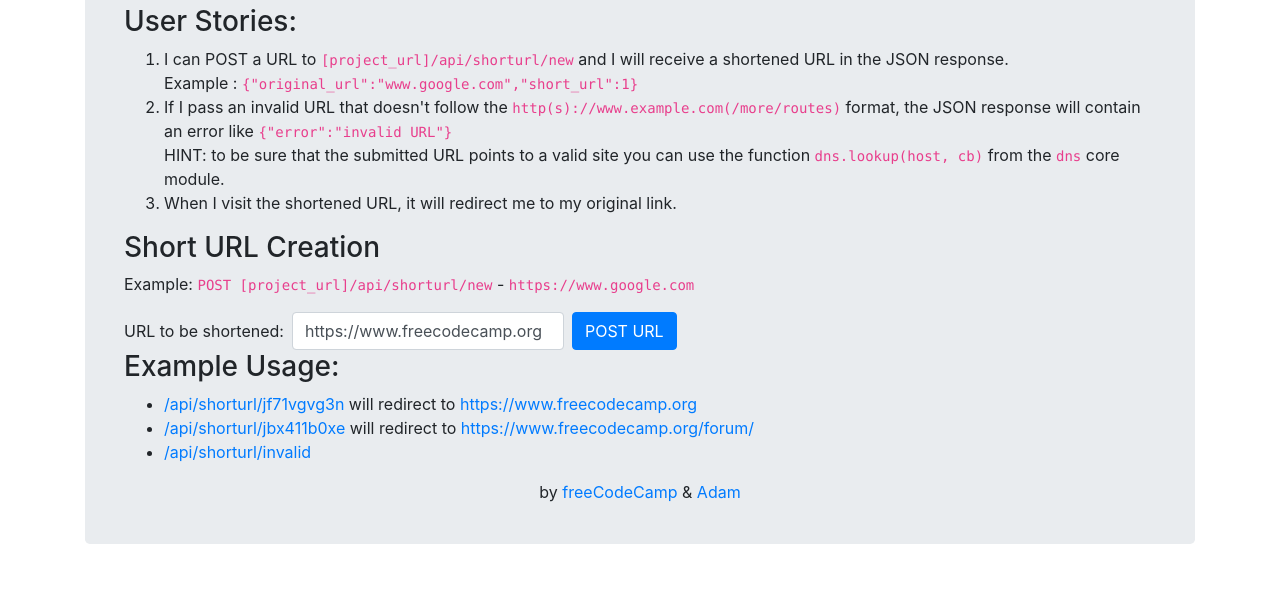
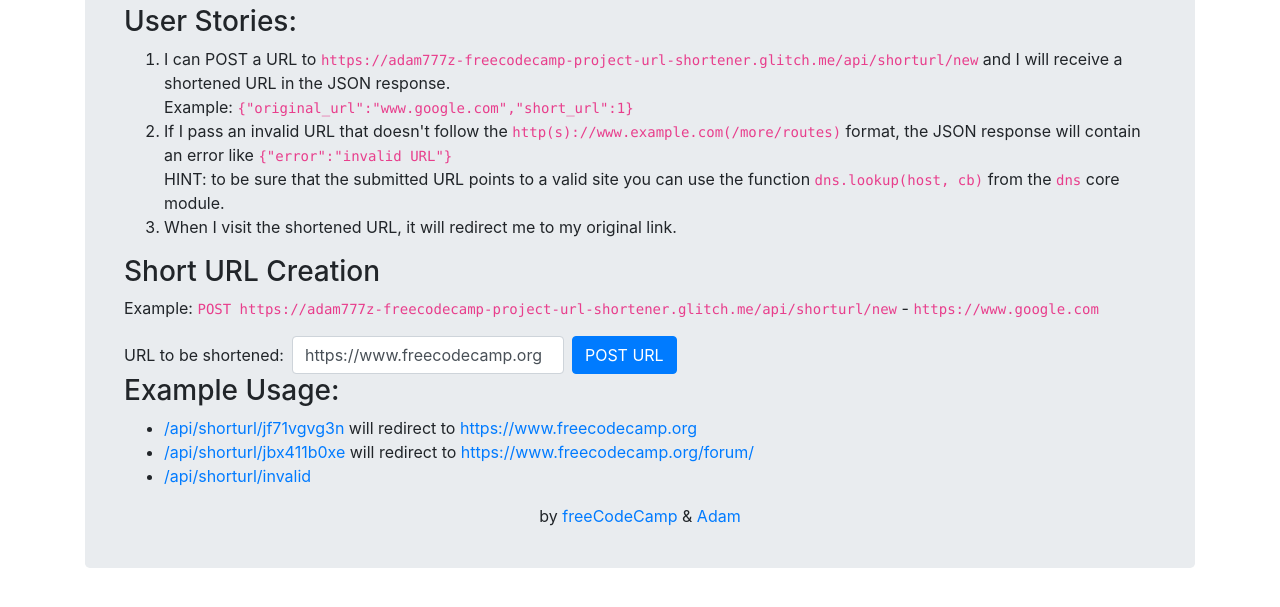
Before and after one commit to Adam777Z/freecodecamp-project-url-shortener, a website: page views/index.html in a window 1280 px wide. Shown: the part 107-714 px from the top of the page. Drawn offline with nearby package versions, Linux system fonts and the light colour scheme.

Commit message:
Updated with Glitch

```diff
--- a/package.json
+++ b/package.json
@@ -1,7 +1,7 @@
 {
   "name": "freecodecamp-project-url-shortener",
+  "description": "freeCodeCamp - APIs and Microservices Project: URL Shortener Microservice",
   "version": "1.0.0",
-  "description": "freeCodeCamp - APIs and Microservices Project: URL Shortener Microservice",
   "author": "Adam",
   "main": "server.js",
   "scripts": {
--- a/views/index.html
+++ b/views/index.html
@@ -18,14 +18,14 @@
 
 						<h3>User Stories:</h3>
 						<ol>
-							<li>I can POST a URL to <code>[project_url]/api/shorturl/new</code> and I will receive a shortened URL in the JSON response.<br>Example : <code>{"original_url":"www.google.com","short_url":1}</code></li>
+							<li>I can POST a URL to <code>https://adam777z-freecodecamp-project-url-shortener.glitch.me/api/shorturl/new</code> and I will receive a shortened URL in the JSON response.<br>Example: <code>{"original_url":"www.google.com","short_url":1}</code></li>
 							<li>If I pass an invalid URL that doesn't follow the <code>http(s)://www.example.com(/more/routes)</code> format, the JSON response will contain an error like <code>{"error":"invalid URL"}</code><br>
 								HINT: to be sure that the submitted URL points to a valid site you can use the function <code>dns.lookup(host, cb)</code> from the <code>dns</code> core module.</li>
 							<li>When I visit the shortened URL, it will redirect me to my original link.</li>
 						</ol>
 
 						<h3>Short URL Creation</h3>
-						<p>Example: <code>POST [project_url]/api/shorturl/new</code> - <code>https://www.google.com</code></p>
+						<p>Example: <code>POST https://adam777z-freecodecamp-project-url-shortener.glitch.me/api/shorturl/new</code> - <code>https://www.google.com</code></p>
 						<form class="form-inline" action="api/shorturl/new" method="POST">
 							<div class="form-row">
 								<div class="form-group col">
```
Also changed, not shown: README.md.
